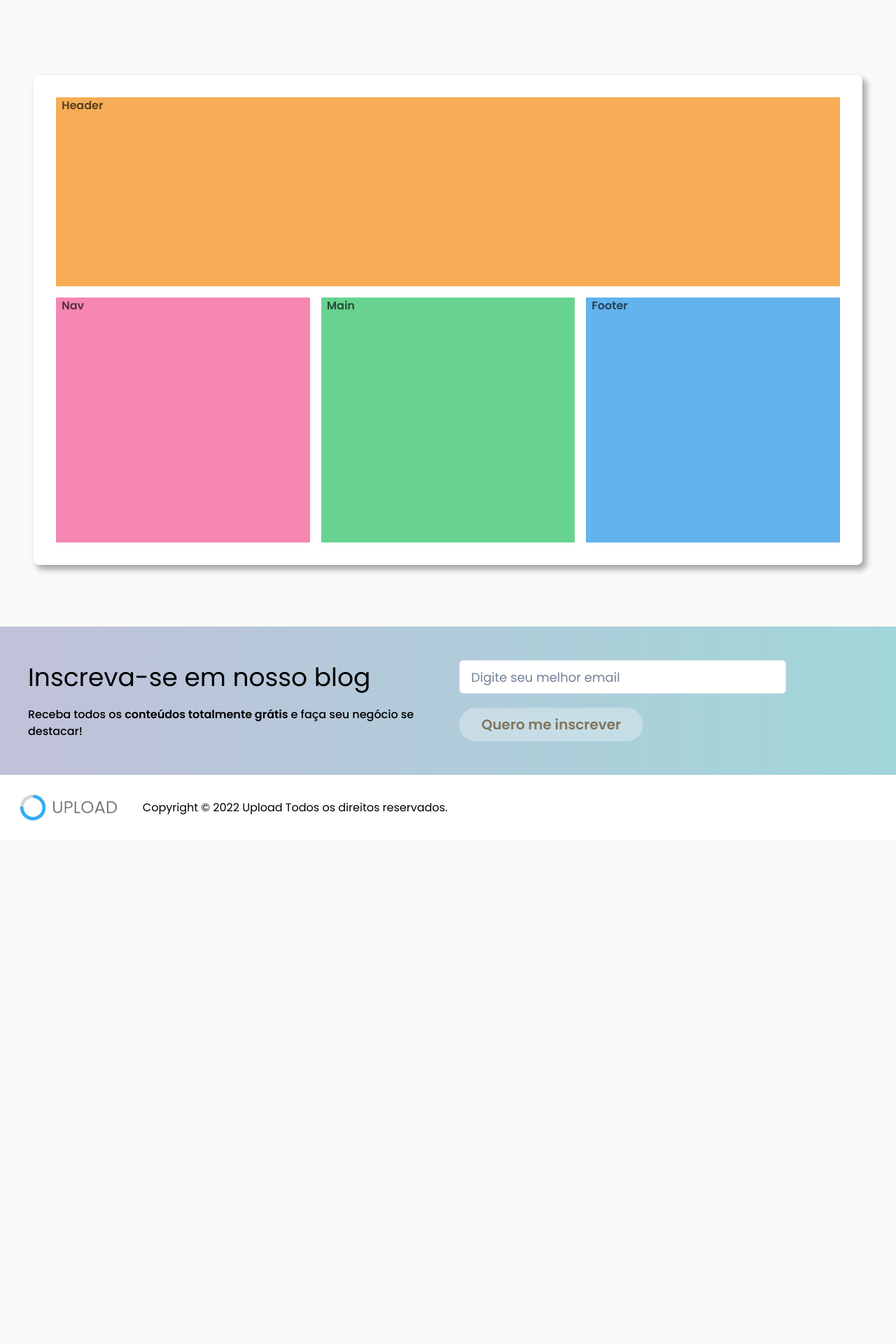
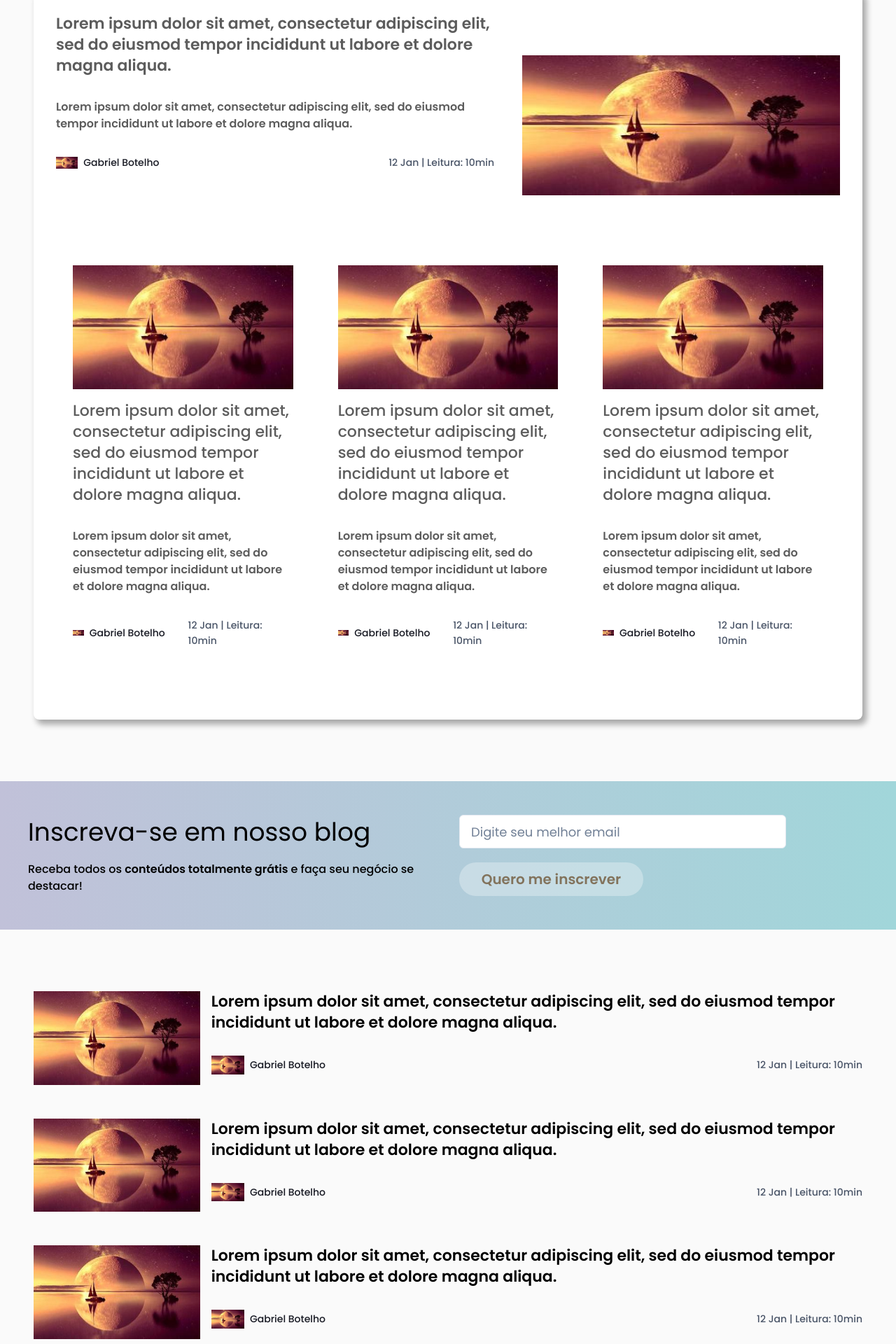
Before and after one commit to upload-empresa/uploadsite, a Next.js app: page /blog in a window 1280 px wide. Shown: the part 600-2520 px from the top of the page at 70% size. Before the commit the page ends 1800 px from the top, so only its background shows below. Built offline with nearby package versions, Linux system fonts and the light colour scheme.

Commit message:
Terminando o blog

```diff
--- /dev/null
+++ b/src/components/Card/cardblog.tsx
@@ -0,0 +1,50 @@
+import { Heading, HStack, Stack, Text } from "@chakra-ui/react"
+import { Imagens } from "../SEO/images"
+
+export function CardBlog() {
+    return (
+        <HStack
+            align={"start"}
+            spacing={4}
+        >
+            <Imagens tam={"30%"} path={"/images/iba.jpg"} description={"Imagem genérica"} tamw={"356"} tamh={"200"} />
+            <Stack
+                spacing={8}
+            >
+                <Heading
+                    as="h2"
+                    fontSize={"22px"}
+                    fontWeight={800}
+                    lineHeight={"30px"}
+                >
+                    Lorem ipsum dolor sit amet, consectetur adipiscing elit, sed do eiusmod tempor incididunt ut labore et dolore magna aliqua.
+                </Heading>
+                <HStack
+                    justify={"space-between"}
+                >
+                    <HStack>
+                        <Imagens tam={"10%"} path={"/images/iba.jpg"} description={"Imagem genérica"} tamw={"356"} tamh={"200"} borderRadius={"full"} />
+                        <Text
+                            as="p"
+                            fontSize={"14px"}
+                            fontWeight={500}
+                            lineHeight={"22px"}
+                            color={"#171923"}
+                        >
+                            Gabriel Botelho
+                        </Text>
+                    </HStack>
+                    <Text
+                        as="p"
+                        fontSize={"14px"}
+                        fontWeight={500}
+                        lineHeight={"22px"}
+                        color={"#4a5568"}
+                    >
+                        12 Jan | Leitura: 10min
+                    </Text>
+                </HStack>
+            </Stack>
+        </HStack>
+    )
+}
--- /dev/null
+++ b/src/components/Card/cardblogmain.tsx
@@ -0,0 +1,64 @@
+import { Heading, HStack, Stack, Text } from "@chakra-ui/react"
+
+import { Buttons } from "../SEO/buttons"
+import { Imagens } from "../SEO/images"
+
+export function CardBlogMain() {
+    return (
+        <HStack
+            spacing={10}
+        >
+            <Stack
+                spacing={8}
+            >
+                <Heading
+                    as="h2"
+                    fontSize={"22px"}
+                    fontWeight={800}
+                    lineHeight={"30px"}
+                >
+                    Lorem ipsum dolor sit amet, consectetur adipiscing elit, sed do eiusmod tempor incididunt ut labore et dolore magna aliqua.
+                </Heading>
+                <Text
+
+                >
+                    Lorem ipsum dolor sit amet, consectetur adipiscing elit, sed do eiusmod tempor incididunt ut labore et dolore magna aliqua.
+                </Text>
+                <HStack
+                    justify={"space-between"}
+                >
+                    <HStack
+
+                        w={"50%"}
+                    >
+                        <Imagens tam={"10%"} path={"/images/iba.jpg"} description={"Imagem genérica"} tamw={"356"} tamh={"200"} borderRadius={"full"} />
+                        <Text
+                            as="p"
+                            fontSize={"14px"}
+                            fontWeight={500}
+                            lineHeight={"22px"}
+                            color={"#171923"}
+                        >
+                            Gabriel Botelho
+                        </Text>
+                    </HStack>
+                    <Text
+                        as="p"
+                        fontSize={"14px"}
+                        fontWeight={500}
+                        lineHeight={"22px"}
+                        color={"#4a5568"}
+                    >
+                        12 Jan | Leitura: 10min
+                    </Text>
+                </HStack>
+                <Buttons text={""} tam={undefined} bgcolor={""} bgcolorhover={""} rota={""} />
+            </Stack>
+            <Stack
+                w="90%"
+            >
+                <Imagens tam={"100%"} path={"/images/iba.jpg"} description={"Imagem genérica"} tamw={"356"} tamh={"200"} />
+            </Stack>
+        </HStack>
+    )
+}
--- /dev/null
+++ b/src/components/Card/cardblogv.tsx
@@ -0,0 +1,64 @@
+import { Stack, Heading, HStack, Text } from "@chakra-ui/react"
+
+import { Imagens } from "../SEO/images"
+
+export function CardBlogV() {
+    return (
+        <Stack
+            align={"center"}
+            p={6}
+            spacing={4}
+        >
+            <Stack>
+                <Imagens tam={"100%"} path={"/images/iba.jpg"} description={"Imagem genérica"} tamw={"356"} tamh={"200"} />
+            </Stack>
+            <Stack
+                spacing={8}
+            >
+                <Heading
+                    as="h2"
+                    fontSize={"22px"}
+                    fontWeight={500}
+                    lineHeight={"30px"}
+                >
+                    Lorem ipsum dolor sit amet, consectetur adipiscing elit, sed do eiusmod tempor incididunt ut labore et dolore magna aliqua.
+                </Heading>
+                <Text
+
+                >
+                    Lorem ipsum dolor sit amet, consectetur adipiscing elit, sed do eiusmod tempor incididunt ut labore et dolore magna aliqua.
+                </Text>
+                <HStack
+                    justify={"space-between"}
+                >
+                    <HStack
+
+                        w={"50%"}
+                    >
+                        <Imagens tam={"10%"} path={"/images/iba.jpg"} description={"Imagem genérica"} tamw={"356"} tamh={"200"} borderRadius={"full"} />
+                        <Text
+                            as="p"
+                            fontSize={"14px"}
+                            fontWeight={500}
+                            lineHeight={"22px"}
+                            color={"#171923"}
+                        >
+                            Gabriel Botelho
+                        </Text>
+                    </HStack>
+                    <Text
+                        as="p"
+                        fontSize={"14px"}
+                        fontWeight={500}
+                        lineHeight={"22px"}
+                        color={"#4a5568"}
+                    >
+                        12 Jan | Leitura: 10min
+                    </Text>
+                </HStack>
+            </Stack>
+
+
+        </Stack>
+    )
+}
--- a/src/components/SEO/images.tsx
+++ b/src/components/SEO/images.tsx
@@ -1,4 +1,4 @@
-import { Stack } from "@chakra-ui/react"
+import { border, Stack } from "@chakra-ui/react"
 import Image from "next/image"
 
 interface ImagensProps {
@@ -7,13 +7,15 @@ interface ImagensProps {
     description: string
     tamw: string
     tamh: string
+    borderRadius?: string
 }
 
-export function Imagens({ tam, path, description, tamw, tamh }:ImagensProps) {
+export function Imagens({ tam, path, description, tamw, tamh, borderRadius }:ImagensProps) {
     return(
         <Stack
             as="picture"
             w={tam}
+            borderRadius={borderRadius}
         >
             <Image src={path} alt={description} width={tamw} height={tamh}/>
         </Stack>
--- a/src/components/contactForm/Form.tsx
+++ b/src/components/contactForm/Form.tsx
@@ -51,6 +51,7 @@ export default function HookForm() {
 
     <Stack
       p={6}
+      id="contato"
       w="100%"
       flexDir={{ base: "column", msm: "column", md: "column", lg: "row", xl: "row" }}
       align={{ base: "center", msm: "center", md: "center", lg: "baseline", xl: "baseline" }}
--- a/src/pages/blog.tsx
+++ b/src/pages/blog.tsx
@@ -1,4 +1,9 @@
 import { Button, Grid, GridItem, Heading, HStack, Input, Stack, Text } from "@chakra-ui/react"
+import NextLink from 'next/link'
+
+import { CardBlog } from "../components/Card/cardblog"
+import { CardBlogMain } from "../components/Card/cardblogmain"
+import { CardBlogV } from "../components/Card/cardblogv"
 
 
 export default function Blog() {
@@ -10,7 +15,7 @@ export default function Blog() {
         >
             <HStack
                 px={{ base: 6, md: 8, lg: 12 }}
-                py={{ base: 10, md: 15, lg: 20 }}
+                pt={{ base: 10, md: 15, lg: 20 }}
             >
                 <Stack
                     w={"50%"}
@@ -57,7 +62,8 @@ export default function Blog() {
             </HStack>
             <Stack
                 px={{ base: 6, md: 8, lg: 12 }}
-                py={{ base: 10, md: 15, lg: 20 }}
+                pb={{ base: 10, md: 15, lg: 20 }}
+                pt={10}
             >
                 <Grid
                     bg="white"
@@ -66,24 +72,23 @@ export default function Blog() {
                     p={8}
                     templateAreas={`"h h h"
                       "n m f"`}
-                    gridTemplateRows={'1fr 1.3fr '}
+                    gridTemplateRows={'0.8fr 1.3fr '}
                     gridTemplateColumns={'1fr 1fr 1fr'}
-                    h='700px'
                     gap='4'
                     color='blackAlpha.700'
                     fontWeight='bold'
                 >
-                    <GridItem pl='2' bg='orange.300' area={'h'}>
-                        Header
+                    <GridItem area={'h'}>
+                        <CardBlogMain />
                     </GridItem>
-                    <GridItem pl='2' bg='pink.300' area={'n'}>
-                        Nav
+                    <GridItem area={'n'}>
+                        <CardBlogV />
                     </GridItem>
-                    <GridItem pl='2' bg='green.300' area={'m'}>
-                        Main
+                    <GridItem area={'m'}>
+                        <CardBlogV />
                     </GridItem>
-                    <GridItem pl='2' bg='blue.300' area={'f'}>
-                        Footer
+                    <GridItem area={'f'}>
+                        <CardBlogV />
                     </GridItem>
                 </Grid>
             </Stack>
@@ -129,6 +134,45 @@ export default function Blog() {
                     </Button>
                 </Stack>
             </HStack>
+            <HStack
+                py={{ base: 10, md: 15, lg: 20 }}
+                px={{ base: 6, md: 8, lg: 12 }}
+            >
+                <Stack
+                    spacing={12}
+                >
+                    <CardBlog />
+                    <CardBlog />
+                    <CardBlog />
+                    <CardBlog />
+                    <Stack
+                        align={"center"}
+                    >
+                        <NextLink href={"/recentes"}>
+                            <Button
+                                as="button"
+                                w={"20%"}
+                                fontSize={{ base: "28px", lg: "20px", xl: "20px" }}
+                                fontWeight="600"
+                                background={"#2facfa57"}
+                                py={6}
+                                color={"black"}
+                                transition="ease-in 0.2s all"
+                                transitionDelay="50ms"
+                                px={4}
+                                borderRadius="full"
+                                _hover={{
+                                    bg: "#2facfa57",
+                                    color: "black"
+                                }}
+                            >
+                                Veja mais +
+                            </Button>
+                        </NextLink>
+                    </Stack>
+                </Stack>
+
+            </HStack>
         </Stack>
     )
 }
```
Also changed, not shown: src/pages/recentes.tsx (added, +41 -0 lines), public/images/iba.jpg (added).
